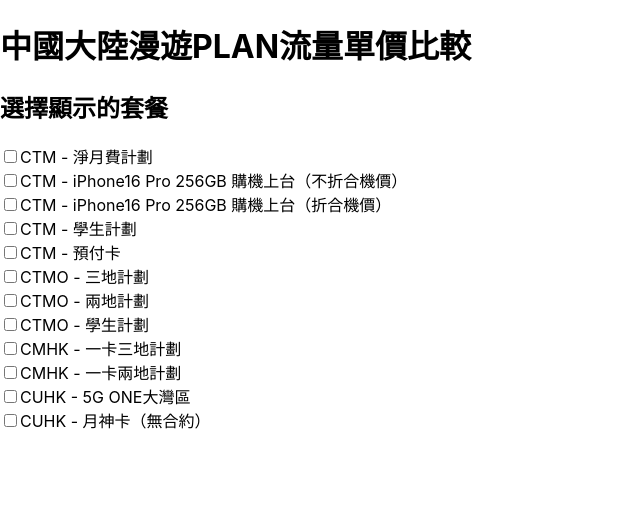
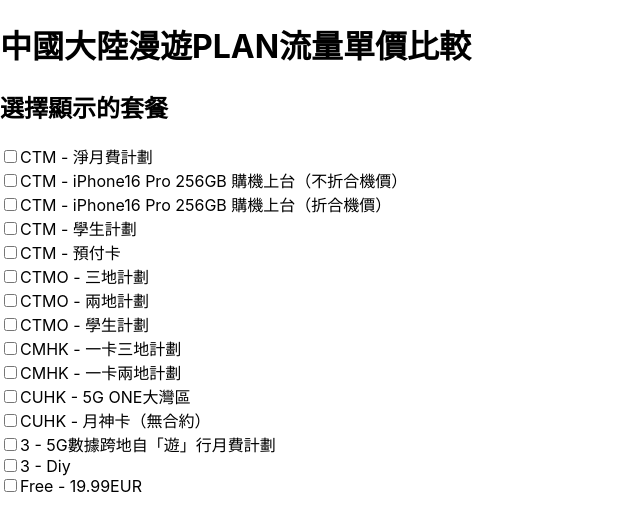
Before and after one commit to meowprivacy/roam, a React (Create React App) app: page / in a window 1280 px wide. Shown: the top 530 px of the page, without its empty margins (0-640 px from the left). Built offline with nearby package versions, Linux system fonts and the light colour scheme.

Commit message:
add plan

```diff
--- a/src/App.js
+++ b/src/App.js
@@ -15,13 +15,16 @@
         { operator: 'CTM', series: 'phonePlan', name: 'CTM - iPhone16 Pro 256GB 購機上台（折合機價）' },
         { operator: 'CTM', series: 'stuPlan', name: 'CTM - 學生計劃' },
         { operator: 'CTM', series: 'prepaidPackage', name: 'CTM - 預付卡' },
-        { operator: 'CTMO', series: 'publicPlanCNHKMO', name: 'CTMO - 三地計劃' },
-        { operator: 'CTMO', series: 'publicPlanCNMO', name: 'CTMO - 兩地計劃' },
+        { operator: 'CTMO', series: 'publicPlanThree', name: 'CTMO - 三地計劃' },
+        { operator: 'CTMO', series: 'publicPlanTwo', name: 'CTMO - 兩地計劃' },
         { operator: 'CTMO', series: 'stuPlan', name: 'CTMO - 學生計劃' },
-        { operator: 'CMHK', series: 'publicPlanCNHKMO', name: 'CMHK - 一卡三地計劃' },
-        { operator: 'CMHK', series: 'publicPlanCNHK', name: 'CMHK - 一卡兩地計劃' },
+        { operator: 'CMHK', series: 'publicPlanThree', name: 'CMHK - 一卡三地計劃' },
+        { operator: 'CMHK', series: 'publicPlanTwo', name: 'CMHK - 一卡兩地計劃' },
         { operator: 'CUHK', series: 'publicPlanCN', name: 'CUHK - 5G ONE大灣區' },
         { operator: 'CUHK', series: 'noContractPlan', name: 'CUHK - 月神卡（無合約）' },
+		{ operator: 'Three', series: 'publicPlanThree', name: '3 - 5G數據跨地自「遊」行月費計劃' },
+        { operator: 'Three', series: 'diy', name: '3 - Diy' },
+        { operator: 'Free', series: 'publicPlanCN', name: 'Free - 19.99EUR' },
     ];
 
     // 處理套餐選擇變更，更新選擇的套餐
```
